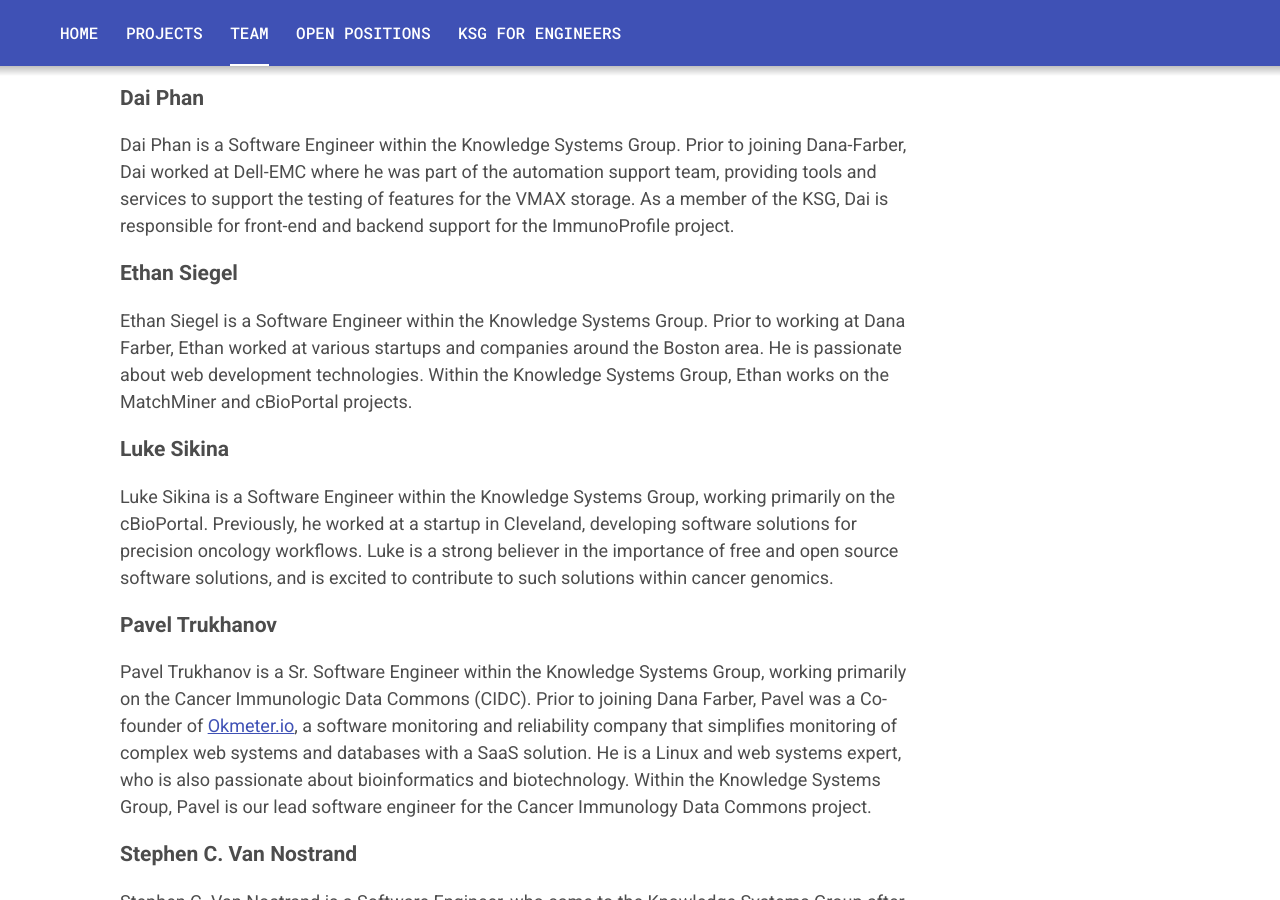
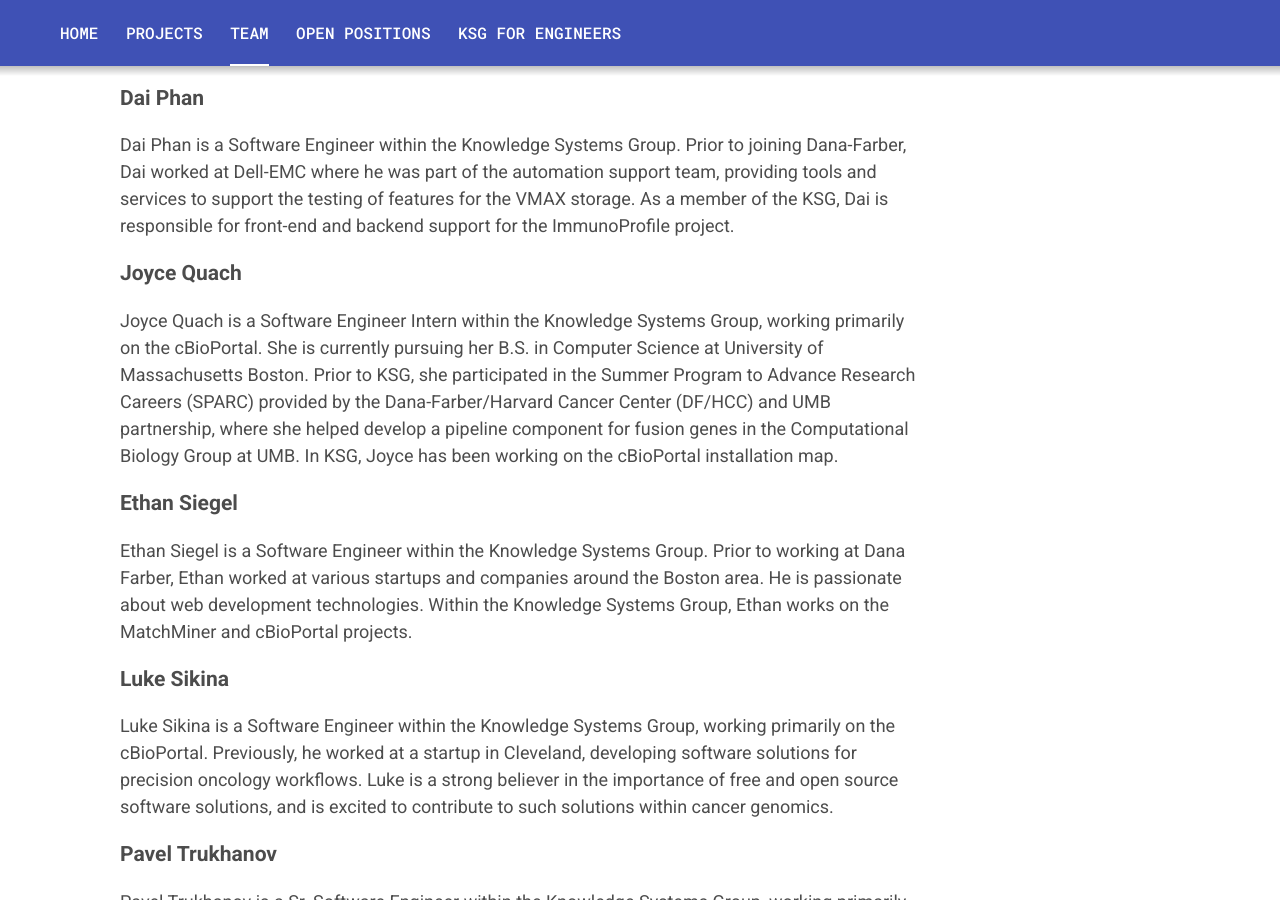
Before and after one commit to dfci/ksg_web, a Jekyll site: the page built from _pages/team.markdown, in a window 1280 px wide and 900 px high, scrolled down 3183 px. Built offline with Jekyll 4.4.1, drawn with Linux system fonts in a browser that asks for light colours; Markdown is read by kramdown in place of the engine named in the settings.

Commit message:
Added Joyce Q

```diff
--- a/_pages/team.markdown
+++ b/_pages/team.markdown
@@ -46,9 +46,11 @@ Tali Mazor, Ph.D., is a Computational Biology Scientist within the group. Prior
 Andrea Ovalle is a Bioinformatics Analyst within the Knowledge Systems Group.  She holds a B.A. in Neuroscience from Smith College and is currently pursuing a M.S. in Software Development at BU. Within KSG, Andrea works on the MatchMiner platform, where she is responsible for the curation, maintenance and data analysis of clinical trials currently hosted within the platform.
 
 ### Dai Phan
-Dai Phan is a Software Engineer within the Knowledge Systems Group.  Prior to joining Dana-Farber, Dai worked at Dell-EMC where he was part of the automation support team, providing tools and services to support the testing of features for the VMAX storage.
-As a member of the KSG, Dai is responsible for front-end and backend support for
+Dai Phan is a Software Engineer within the Knowledge Systems Group.  Prior to joining Dana-Farber, Dai worked at Dell-EMC where he was part of the automation support team, providing tools and services to support the testing of features for the VMAX storage.  As a member of the KSG, Dai is responsible for front-end and backend support for
 the ImmunoProfile project.
+
+### Joyce Quach
+Joyce Quach is a Software Engineer Intern within the Knowledge Systems Group, working primarily on the cBioPortal. She is currently pursuing her B.S. in Computer Science at University of Massachusetts Boston. Prior to KSG, she participated in the Summer Program to Advance Research Careers (SPARC) provided by the Dana-Farber/Harvard Cancer Center (DF/HCC) and UMB partnership, where she helped develop a pipeline component for fusion genes in the Computational Biology Group at UMB. In KSG, Joyce has been working on the cBioPortal installation map.
 
 ### Ethan Siegel
 Ethan Siegel is a Software Engineer within the Knowledge Systems Group. Prior to working at Dana Farber, Ethan worked at various startups and companies around the Boston area. He is passionate about web development technologies. Within the Knowledge Systems Group, Ethan works on the MatchMiner and cBioPortal projects.
```
